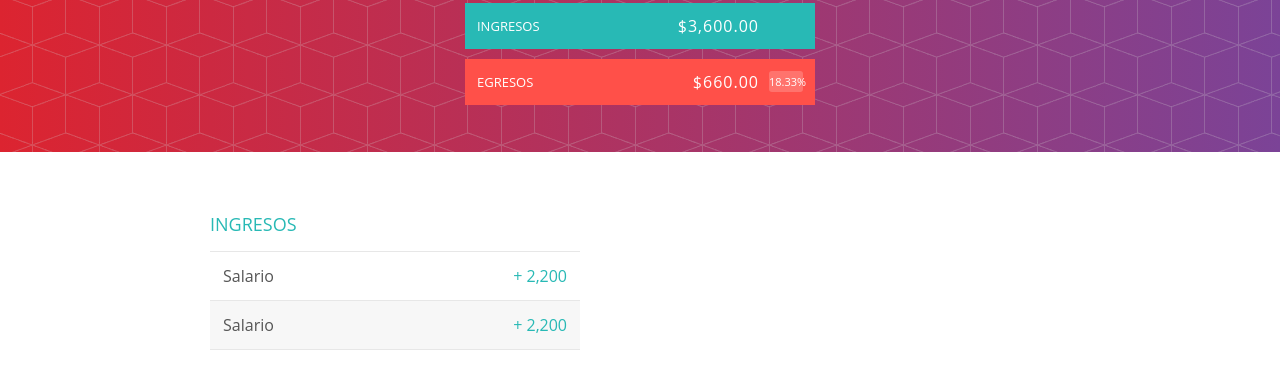
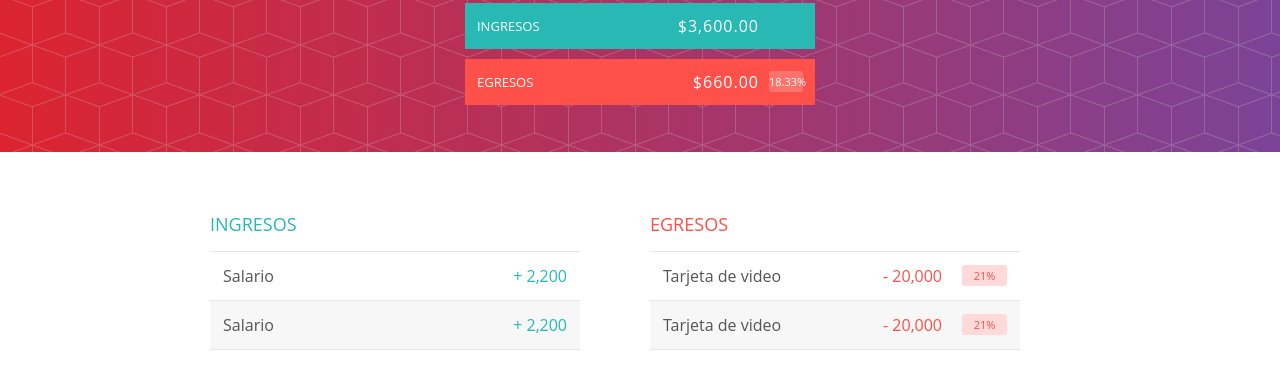
Before and after one commit to Nylrems/AppPresupuestos_JS, a plain HTML site: page index.html in a window 1280 px wide. Shown: the part 168-542 px from the top of the page. Drawn offline with nearby package versions, Linux system fonts and the light colour scheme.

Commit message:
Agregando la columna de egresos

```diff
--- a/index.html
+++ b/index.html
@@ -60,6 +60,35 @@
           </div>
         </div>
       </div>
+      <div class="egreso">
+        <h2 class="egreso_titulo">Egresos</h2>
+        <div id="lista-egresos">
+          <div class="elemento limpiarEstilos">
+            <div class="elemento_descripcion">Tarjeta de video</div>
+            <div class="derecha limpiarEstilos">
+              <div class="elemento_valor">- 20,000</div>
+              <div class="elemento_porcentaje">21%</div>
+              <div class="elemento_eliminar">
+                <button class="elemento_eliminar--btn">
+                  <ion-icon name="trash"></ion-icon>
+                </button>
+              </div>
+            </div>
+          </div>
+          <div class="elemento limpiarEstilos">
+            <div class="elemento_descripcion">Tarjeta de video</div>
+            <div class="derecha limpiarEstilos">
+              <div class="elemento_valor">- 20,000</div>
+              <div class="elemento_porcentaje">21%</div>
+              <div class="elemento_eliminar">
+                <button class="elemento_eliminar--btn">
+                  <ion-icon name="trash"></ion-icon>
+                </button>
+              </div>
+            </div>
+          </div>
+        </div>
+      </div>
     </div>
 
     <script src="src/js/Dato.js"></script>
```
